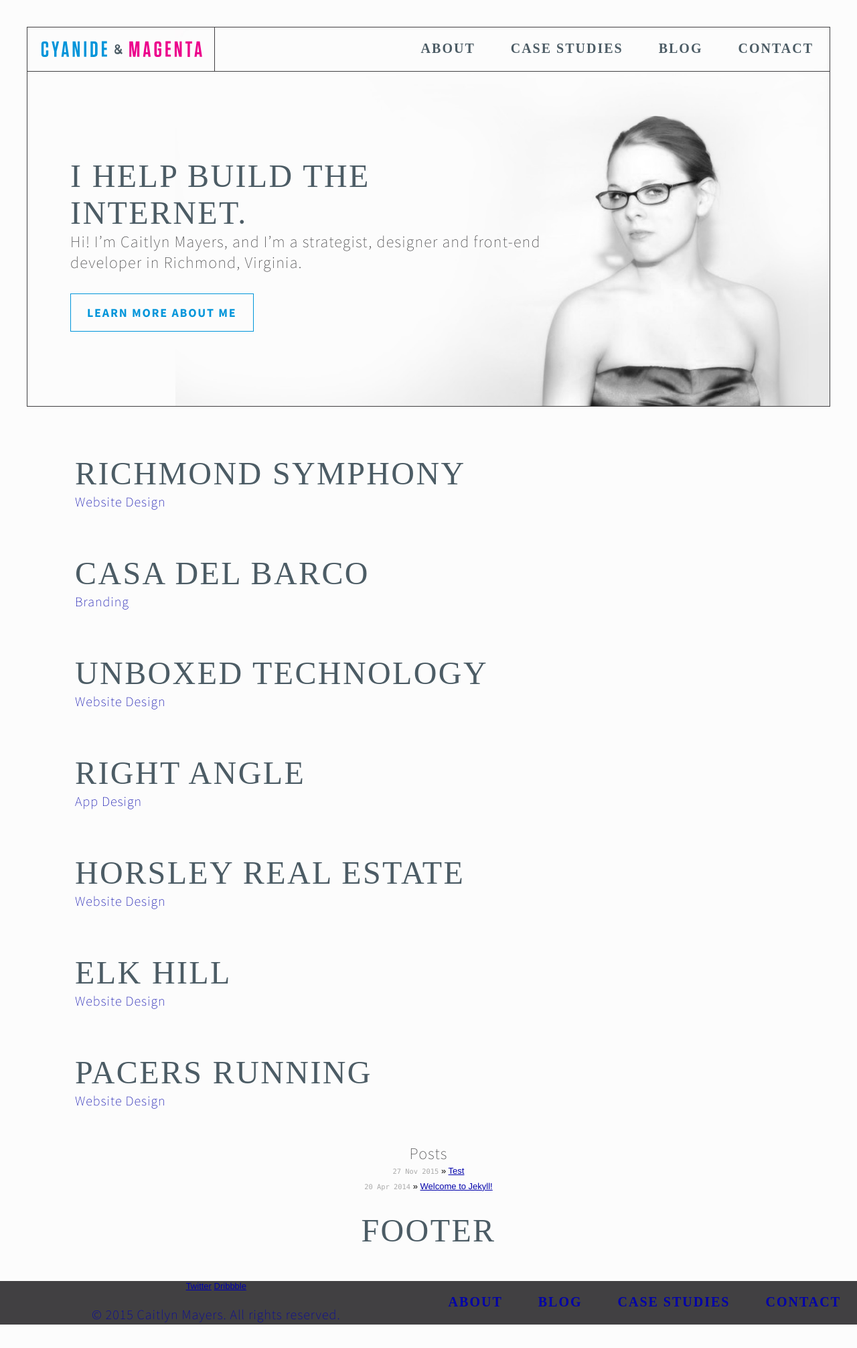
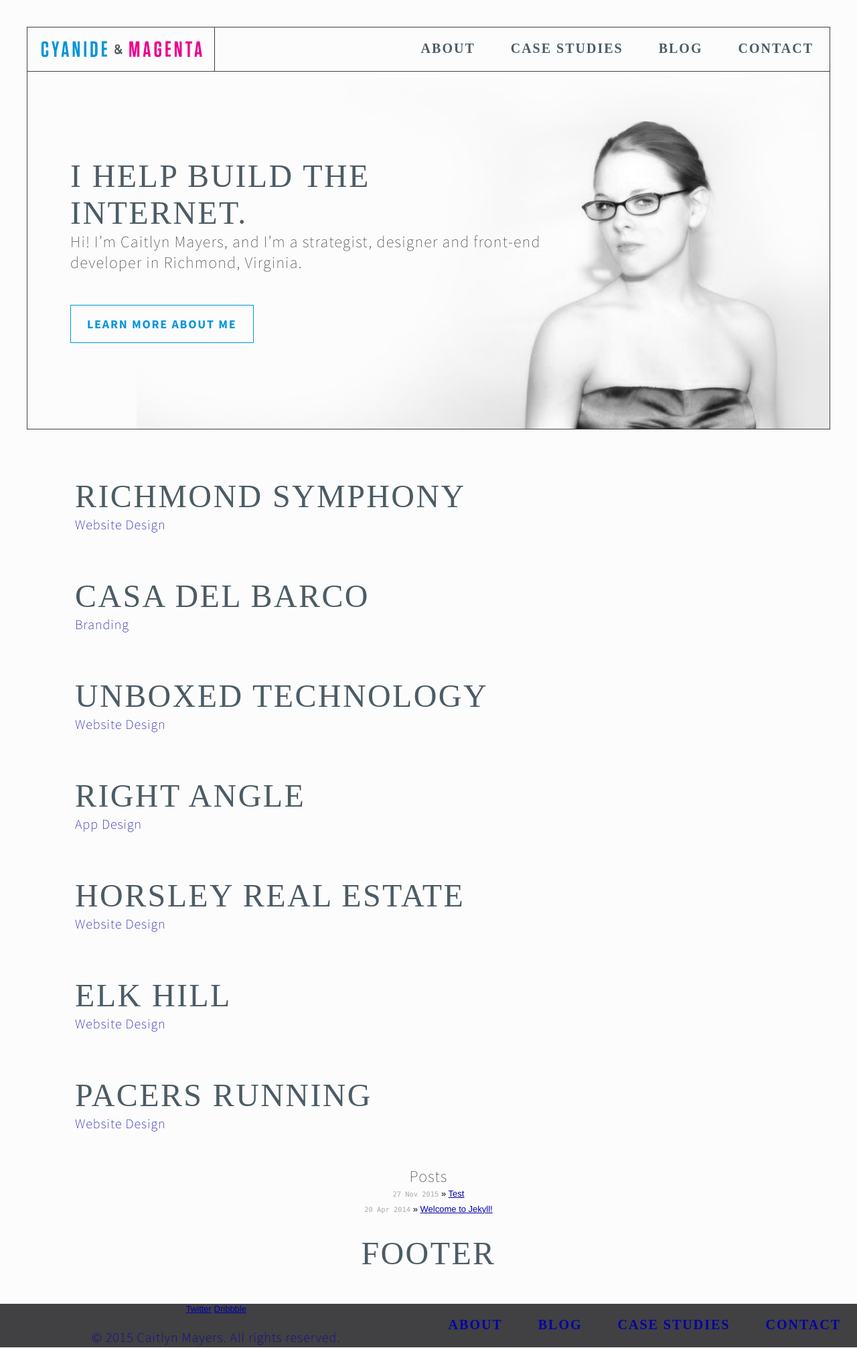
Before and after one commit to caitlynmayers/cyanide-magenta, a Jekyll site: the page built from index.html, in a window 1280 px wide. Shown: the whole page at 67% size. Built offline with Jekyll 4.4.1, drawn with Linux system fonts in a browser that asks for light colours; Markdown is read by kramdown in place of the engine named in the settings; before the commit the page ends 1978 px from its top, so only the background shows below that.

Commit message:
reworking button styles to allow the hover effect to work properly.

```diff
--- a/_includes/header-home.html
+++ b/_includes/header-home.html
@@ -65,6 +65,6 @@
   <div class="content">
     <h1>I help build the Internet.</h1>
     <h2>Hi! I’m Caitlyn Mayers, and I’m a strategist, designer and front-end developer in Richmond, Virginia.</h2>
-    <a class="btn -blue">Learn more about me</a>
+    <button class="-blue"><a href="/about.html">Learn More About Me</a></button>
   </div>
 </div>
--- a/_scss/modules/_buttons.scss
+++ b/_scss/modules/_buttons.scss
@@ -1,15 +1,53 @@
 // Base Button Style
-.btn {
+button {
 	@include source-bold(18px, normal);
+	@include transition(all 100ms ease-in-out);
 
+	background: none;
 	border: 1px solid;
+	cursor: pointer;
 	letter-spacing: .1em;
+	overflow: hidden;
 	padding: 1rem 1.5rem;
+	position: relative;
+	text-decoration: none;
 	text-transform: uppercase;
+	z-index: 1;
+
+	a {
+		text-decoration: none;
+	}
 }
 
 // Button Modifiers
 .-blue {
 	border-color: $cyan;
+
+	a {
 		color: $cyan;
 	}
+
+
+	&:hover {
+		a {
+			color: white;
+		}
+
+		&:before {
+			top: 0;
+		}
+	}
+
+	&:before {
+		@include transition(all 100ms ease-in-out);
+
+		background: $cyan;
+		content:"";
+		position: absolute;
+		bottom: 0;
+		left: 0;
+		right: 0;
+		top: 100%;
+  		z-index: -1;
+	}
+}
--- a/css/main.css
+++ b/css/main.css
@@ -521,19 +521,43 @@
 .-footer {
   background-color: #414042; }
 
-.btn {
+button {
   font-family: "source sans pro";
   font-weight: 700;
   font-style: normal;
   font-size: 18px;
+  transition: all 100ms ease-in-out;
+  background: none;
   border: 1px solid;
+  cursor: pointer;
   letter-spacing: .1em;
+  overflow: hidden;
   padding: 1rem 1.5rem;
-  text-transform: uppercase; }
+  position: relative;
+  text-decoration: none;
+  text-transform: uppercase;
+  z-index: 1; }
+  button a {
+    text-decoration: none; }
 
 .-blue {
-  border-color: #0095da;
-  color: #0095da; }
+  border-color: #0095da; }
+  .-blue a {
+    color: #0095da; }
+  .-blue:hover a {
+    color: white; }
+  .-blue:hover:before {
+    top: 0; }
+  .-blue:before {
+    transition: all 100ms ease-in-out;
+    background: #0095da;
+    content: "";
+    position: absolute;
+    bottom: 0;
+    left: 0;
+    right: 0;
+    top: 100%;
+    z-index: -1; }
 
 footer {
   background-color: #414042; }
```
Lines whose indentation alone changed are shown as unchanged.
